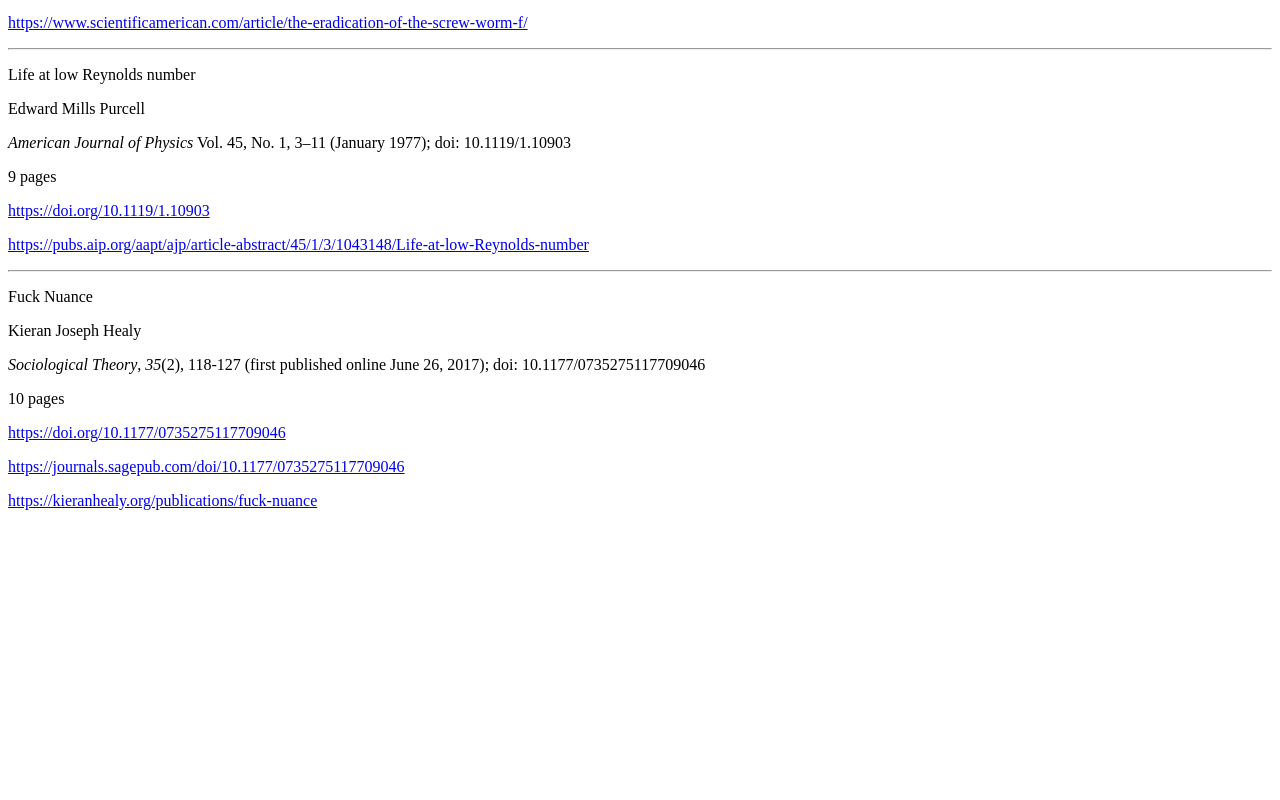
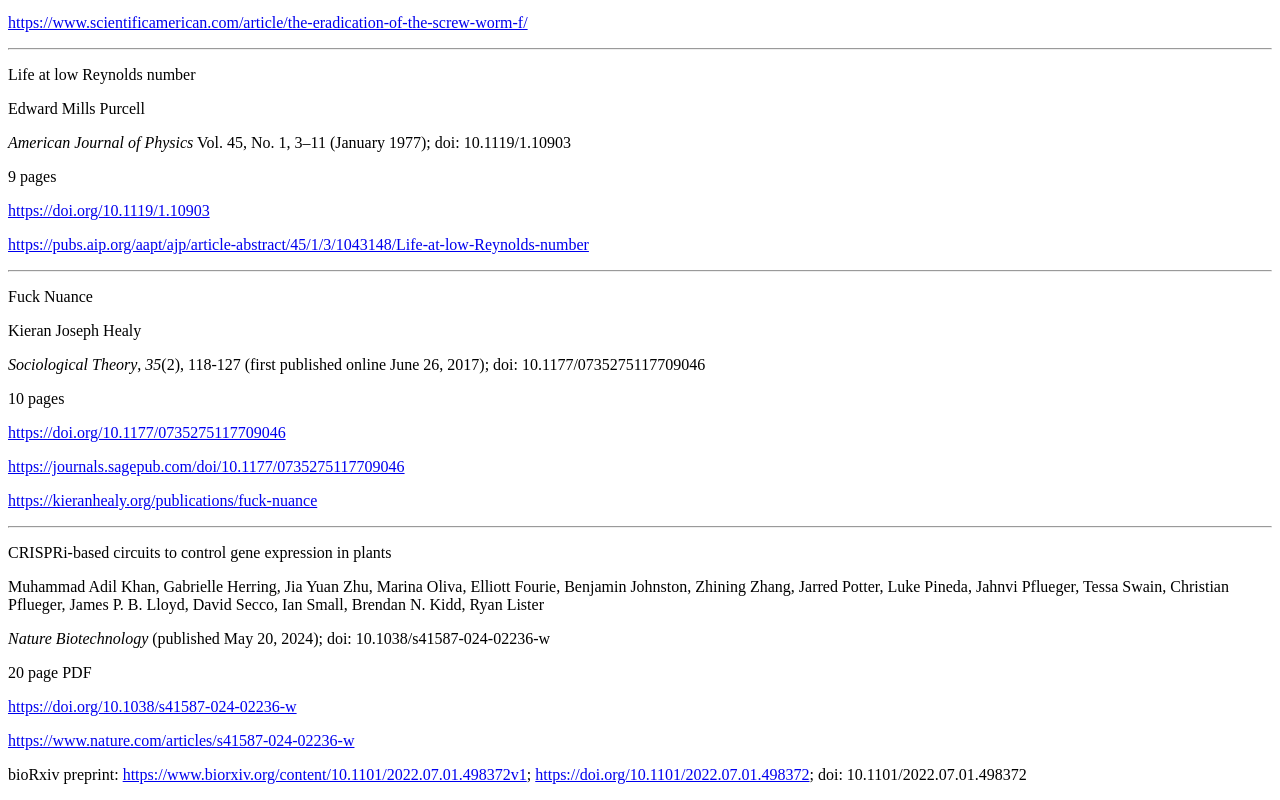
Before and after one commit to filfilflavor/filfilflavor.github.io, a plain HTML site: page index.html in a window 1280 px wide. Shown: the part 828-1628 px from the top of the page. Before the commit the page ends 1354 px from the top, so only its background shows below. Drawn offline with Linux system fonts and the light colour scheme.

Commit message:
Update index.html

```diff
--- a/index.html
+++ b/index.html
@@ -52,6 +52,15 @@
 <p><a href="https://doi.org/10.1177/0735275117709046">https://doi.org/10.1177/0735275117709046</a></p>
 <p><a href="https://journals.sagepub.com/doi/10.1177/0735275117709046">https://journals.sagepub.com/doi/10.1177/0735275117709046</a></p>
 <p><a href="https://kieranhealy.org/publications/fuck-nuance">https://kieranhealy.org/publications/fuck-nuance</a></p>
+<hr>
+
+<p>CRISPRi-based circuits to control gene expression in plants</p>
+<p>Muhammad Adil Khan, Gabrielle Herring, Jia Yuan Zhu, Marina Oliva, Elliott Fourie, Benjamin Johnston, Zhining Zhang, Jarred Potter, Luke Pineda, Jahnvi Pflueger, Tessa Swain, Christian Pflueger, James P. B. Lloyd, David Secco, Ian Small, Brendan N. Kidd, Ryan Lister</p>
+<p><i>Nature Biotechnology</i> (published May 20, 2024); doi: 10.1038/s41587-024-02236-w</p>
+<p>20 page PDF</p>
+<p><a href="https://doi.org/10.1038/s41587-024-02236-w">https://doi.org/10.1038/s41587-024-02236-w</a></p>
+<p><a href="https://www.nature.com/articles/s41587-024-02236-w">https://www.nature.com/articles/s41587-024-02236-w</a></p>
+<p>bioRxiv preprint: <a href="https://www.biorxiv.org/content/10.1101/2022.07.01.498372v1">https://www.biorxiv.org/content/10.1101/2022.07.01.498372v1</a>; <a href="https://doi.org/10.1101/2022.07.01.498372">https://doi.org/10.1101/2022.07.01.498372</a>; doi: 10.1101/2022.07.01.498372</p>
 
 </body>
 </html>
```
